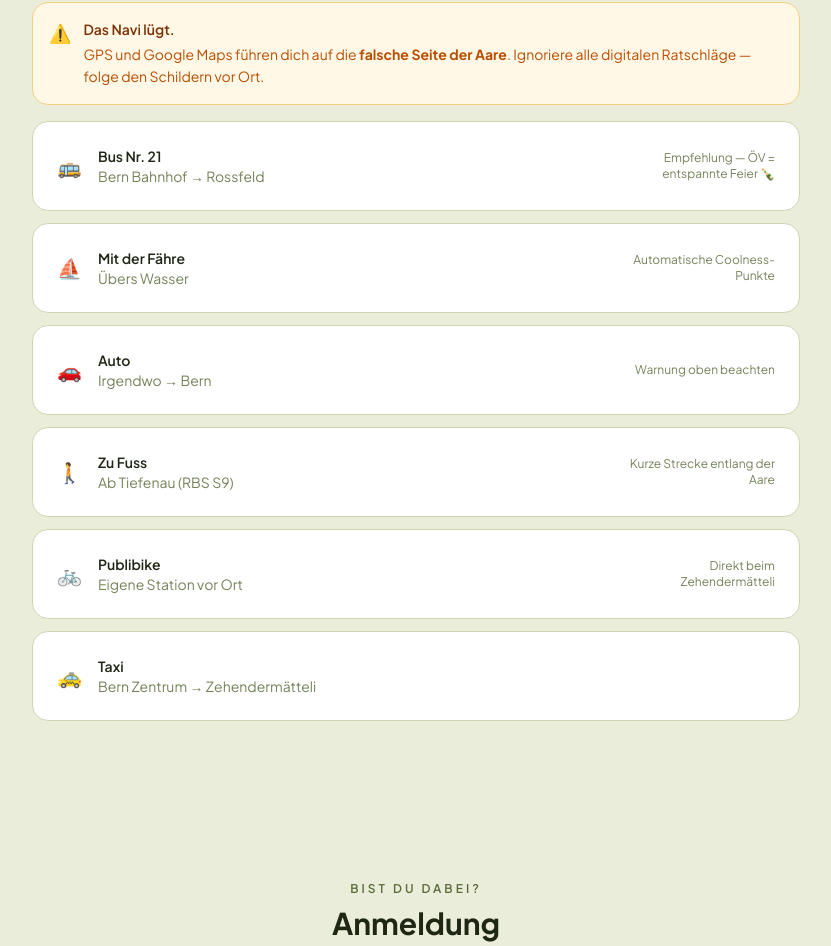
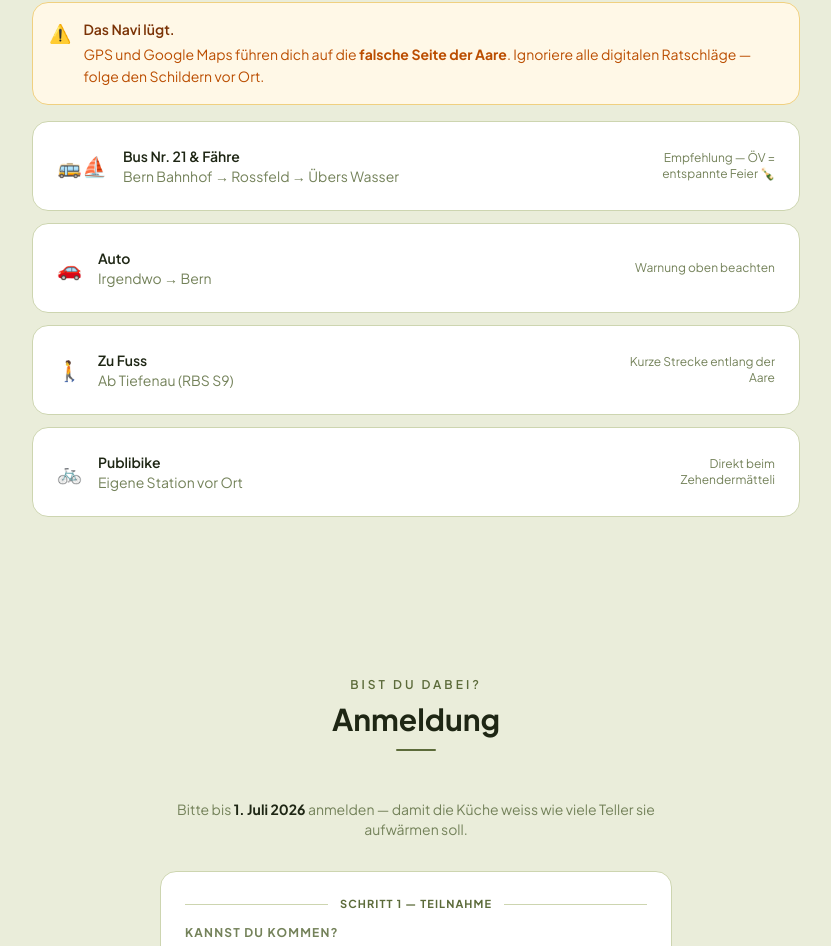
Before and after one commit to laurentb-wq/hochzeit-mila, a Next.js app: page / in a window 1280 px wide. Shown: the part 3180-4126 px from the top of the page, without its empty margins (224-1055 px from the left). Built offline with nearby package versions, Linux system fonts and the light colour scheme.

Commit message:
combine Bus 21 and Fähre, remove Taxi

```diff
--- a/app/page.tsx
+++ b/app/page.tsx
@@ -232,12 +232,10 @@ export default function Home() {
 
             <div className="space-y-3">
               {[
-                { icon: "🚌", title: "Bus Nr. 21", from: "Bern Bahnhof → Rossfeld", note: "Empfehlung — ÖV = entspannte Feier 🍾" },
-                { icon: "⛵", title: "Mit der Fähre", from: "Übers Wasser", note: "Automatische Coolness-Punkte" },
+                { icon: "🚌⛵", title: "Bus Nr. 21 & Fähre", from: "Bern Bahnhof → Rossfeld → Übers Wasser", note: "Empfehlung — ÖV = entspannte Feier 🍾" },
                 { icon: "🚗", title: "Auto", from: "Irgendwo → Bern", note: "Warnung oben beachten" },
                 { icon: "🚶", title: "Zu Fuss", from: "Ab Tiefenau (RBS S9)", note: "Kurze Strecke entlang der Aare" },
                 { icon: "🚲", title: "Publibike", from: "Eigene Station vor Ort", note: "Direkt beim Zehendermätteli" },
-                { icon: "🚕", title: "Taxi", from: "Bern Zentrum → Zehendermätteli", note: "" },
               ].map(({ icon, title, from, note }, i) => (
                 <AnimatedSection key={title} delay={0.1 + i * 0.07}>
                   <Card className="flex items-center gap-4">
```
